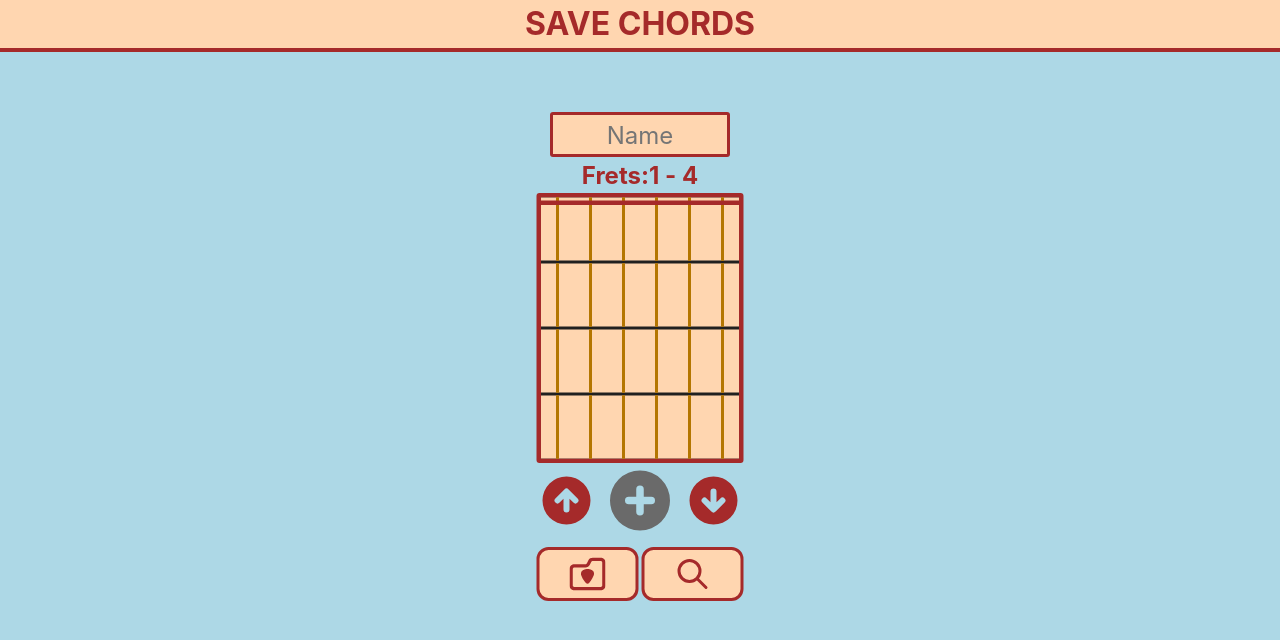
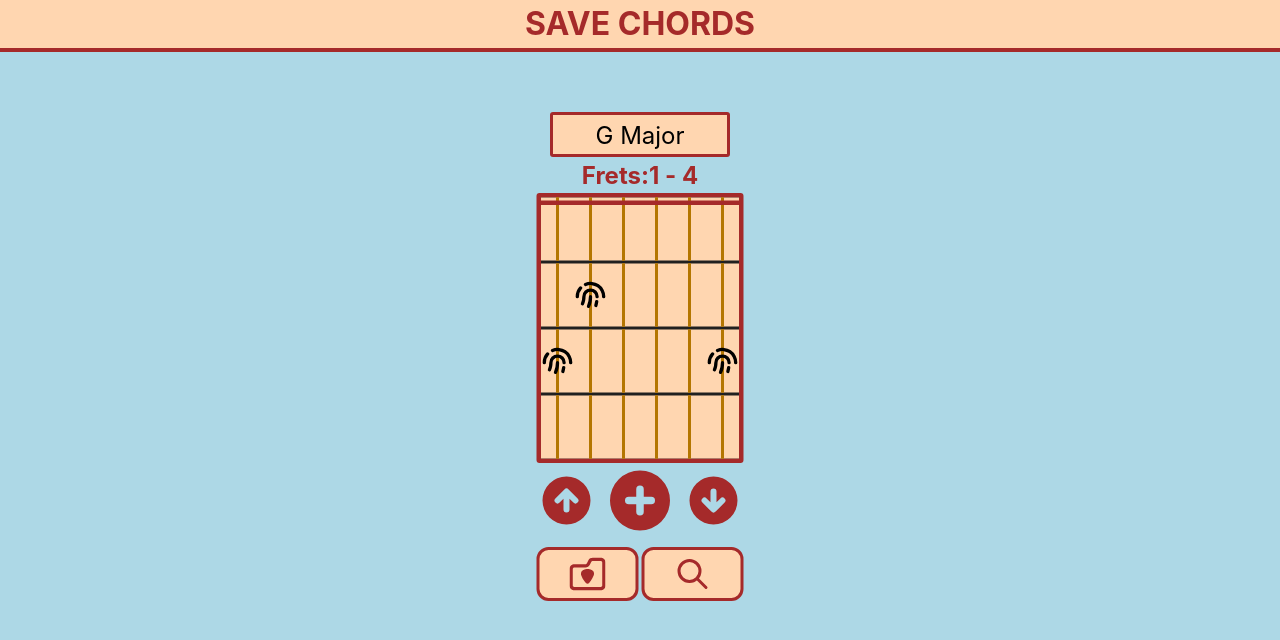
Before and after one commit to janhendrikstruve/capstone-project, a React (Vite) app: page / in a window 1280 px wide. Shown: the top 640 px of the page. Built offline with nearby package versions, Linux system fonts and the light colour scheme; no server answers.

Commit message:
Add Demo mode for Screenshot

```diff
--- a/src/app/Pages/Dashboard/Dashboard.tsx
+++ b/src/app/Pages/Dashboard/Dashboard.tsx
@@ -27,17 +27,17 @@ export default function Dashboard({
 }: DashboardTypes): JSX.Element {
   const [pressed, setPressed] = useStickyState<fingerboardDataType>(
     {
-      e2: 0,
+      e2: 3,
       b: 0,
       g: 0,
       d: 0,
-      a: 0,
-      e: 0,
+      a: 2,
+      e: 3,
     },
     'fingerboardData'
   )
   const [fretOffset, setFretOffset] = useStickyState(0, 'fretOffset')
-  const [chordInput, setChordInput] = useStickyState('', 'chordInput')
+  const [chordInput, setChordInput] = useStickyState('G Major', 'chordInput')
 
   function handleStringClick(column: number, row: number) {
     const newPressed = { ...pressed }
```
